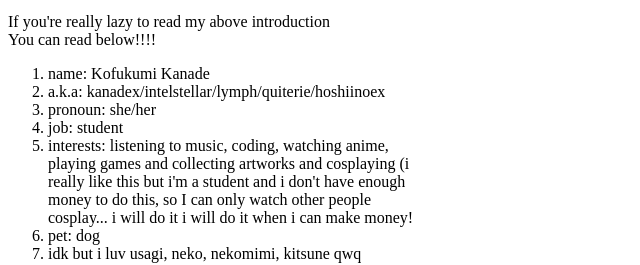
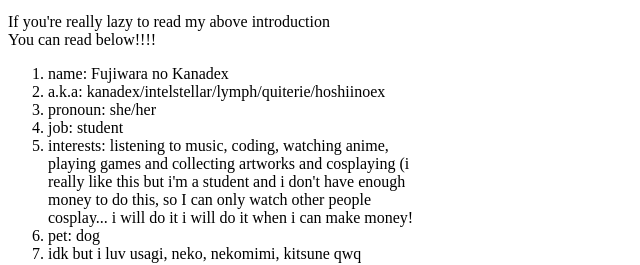
Before and after one commit to intelstellar/rselfprofiles, a plain HTML site: page index.html in a window 1280 px wide. Shown: the part 350-615 px from the top of the page, 0-640 px from the left. Drawn offline with Linux system fonts and the light colour scheme.

Commit message:
Update index.html

```diff
--- a/index.html
+++ b/index.html
@@ -43,7 +43,7 @@
       You can read below!!!!
     </p>
     <ol>
-      <li>name: Kofukumi Kanade</li>
+      <li>name: Fujiwara no Kanadex</li>
       <li>a.k.a: kanadex/intelstellar/lymph/quiterie/hoshiinoex</li>
       <li>pronoun: she/her</li>
       <li>job: student</li>
```
